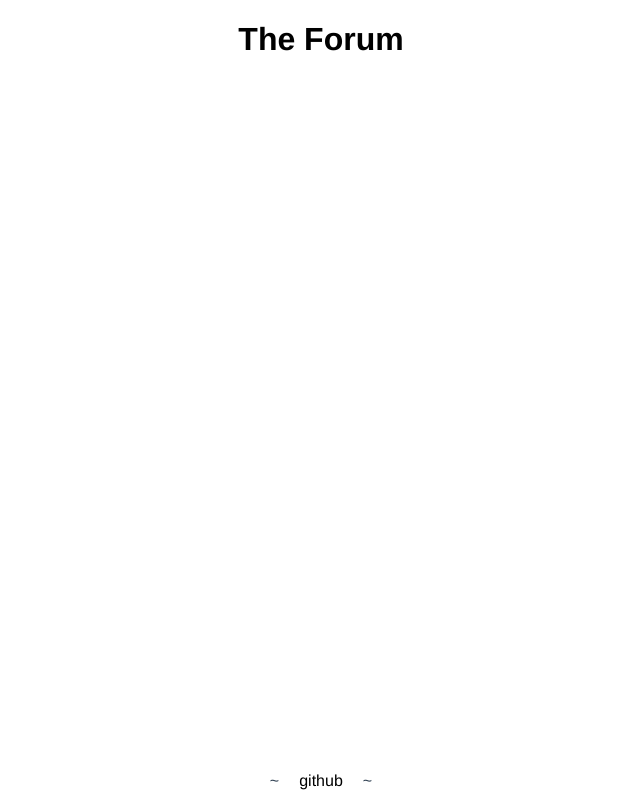
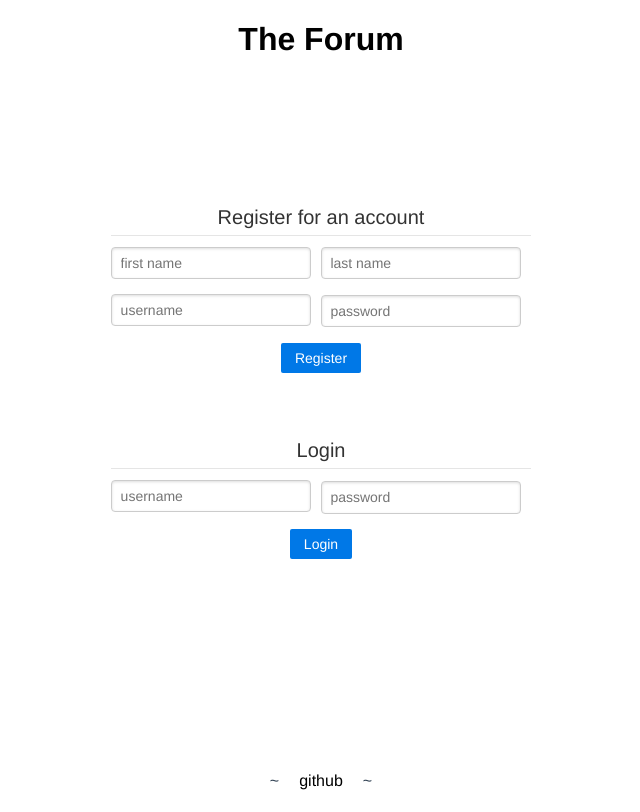
Before and after one commit to jaspeterson/CS260-final-project, a Vue app in the folder front-end/: page /login in a window 1280 px wide. Shown: the whole page, without its empty margins (319-959 px from the left). Built offline with nearby package versions, Linux system fonts and the light colour scheme; no server answers.

Commit message:
add login page

```diff
--- a/front-end/src/main.js
+++ b/front-end/src/main.js
@@ -4,7 +4,12 @@
 
 Vue.config.productionTip = false;
 
+let data = {
+  user: null
+}
+
 new Vue({
   router,
+  data,
   render: (h) => h(App),
 }).$mount("#app");
--- a/front-end/src/router/index.js
+++ b/front-end/src/router/index.js
@@ -2,6 +2,7 @@
 import VueRouter from "vue-router";
 import Home from "../views/Home.vue";
 import ThreadView from "../views/ThreadView.vue";
+import Login from "../views/Login.vue";
 
 Vue.use(VueRouter);
 
@@ -16,6 +17,11 @@
     name: "ThreadView",
     component: ThreadView,
     props: true
+  },
+  {
+    path: "/login",
+    name: 'Login',
+    component: Login,
   }
 ];
 
--- /dev/null
+++ b/front-end/src/views/Login.vue
@@ -0,0 +1,136 @@
+<template>
+<div class="hero">
+  <div class="heroBox">
+    <form class="pure-form">
+      <fieldset>
+        <legend>Register for an account</legend>
+        <input placeholder="first name" v-model="firstName">
+        <input placeholder="last name" v-model="lastName">
+      </fieldset>
+      <fieldset>
+        <input placeholder="username" v-model="username">
+        <input type="password" placeholder="password" v-model="password">
+      </fieldset>
+      <fieldset>
+        <button type="submit" class="pure-button pure-button-primary" @click.prevent="register">Register</button>
+      </fieldset>
+    </form>
+    <p v-if="error" class="error">{{error}}</p>
+    <form class="pure-form space-above">
+      <fieldset>
+        <legend>Login</legend>
+        <input placeholder="username" v-model="usernameLogin">
+        <input type="password" placeholder="password" v-model="passwordLogin">
+      </fieldset>
+      <fieldset>
+        <button type="submit" class="pure-button pure-button-primary" @click.prevent="login">Login</button>
+      </fieldset>
+    </form>
+    <p v-if="errorLogin" class="error">{{errorLogin}}</p>
+  </div>
+</div>
+</template>
+
+<script>
+import axios from 'axios';
+export default {
+  name: 'HomePage',
+  data() {
+    return {
+      firstName: '',
+      lastName: '',
+      username: '',
+      password: '',
+      usernameLogin: '',
+      passwordLogin: '',
+      error: '',
+      errorLogin: '',
+    }
+  },
+  async created() {
+    try {
+      let response = await axios.get('/api/users');
+      this.$root.$data.user = response.data.user;
+    } catch (error) {
+      this.$root.$data.user = null;
+    }
+  },
+  methods: {
+    async register() {
+      this.error = '';
+      this.errorLogin = '';
+      if (!this.firstName || !this.lastName || !this.username || !this.password)
+        return;
+      try {
+        let response = await axios.post('/api/users', {
+          firstName: this.firstName,
+          lastName: this.lastName,
+          username: this.username,
+          password: this.password,
+        });
+        this.$root.$data.user = response.data.user;
+      } catch (error) {
+        this.error = error.response.data.message;
+        this.$root.$data.user = null;
+      }
+    },
+    async login() {
+      this.error = '';
+      this.errorLogin = '';
+      if (!this.usernameLogin || !this.passwordLogin)
+        return;
+      try {
+        let response = await axios.post('/api/users/login', {
+          username: this.usernameLogin,
+          password: this.passwordLogin,
+        });
+        this.$root.$data.user = response.data.user;
+      } catch (error) {
+        this.errorLogin = "Error: " + error.response.data.message;
+        this.$root.$data.user = null;
+      }
+    },
+  },
+  computed: {
+    user() {
+      return this.$root.$data.user;
+    }
+  },
+}
+</script>
+
+<style scoped>
+.space-above {
+  margin-top: 50px;
+}
+h1 {
+  font-size: 28px;
+  font-variant: capitalize;
+}
+.hero {
+  padding: 120px;
+  display: flex;
+  justify-content: center;
+}
+.heroBox {
+  text-align: center;
+}
+.hero form {
+  font-size: 14px;
+}
+.hero form legend {
+  font-size: 20px;
+}
+input {
+  margin-right: 10px;
+}
+.error {
+  margin-top: 10px;
+  display: inline;
+  padding: 5px 20px;
+  border-radius: 30px;
+  font-size: 10px;
+  background-color: #d9534f;
+  color: #fff;
+}
+</style>
```
Also changed, not shown: 1 other file (tests, documents, lock files or other folders).
